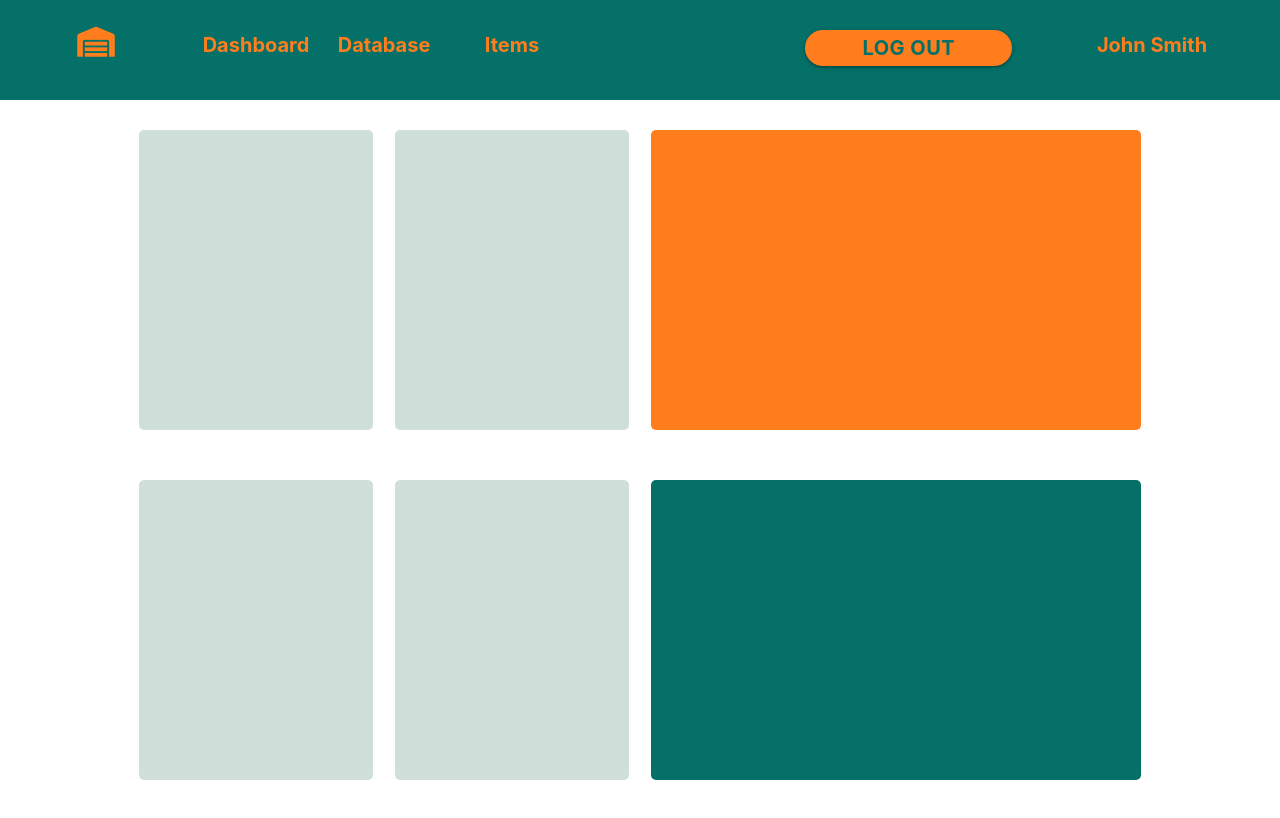
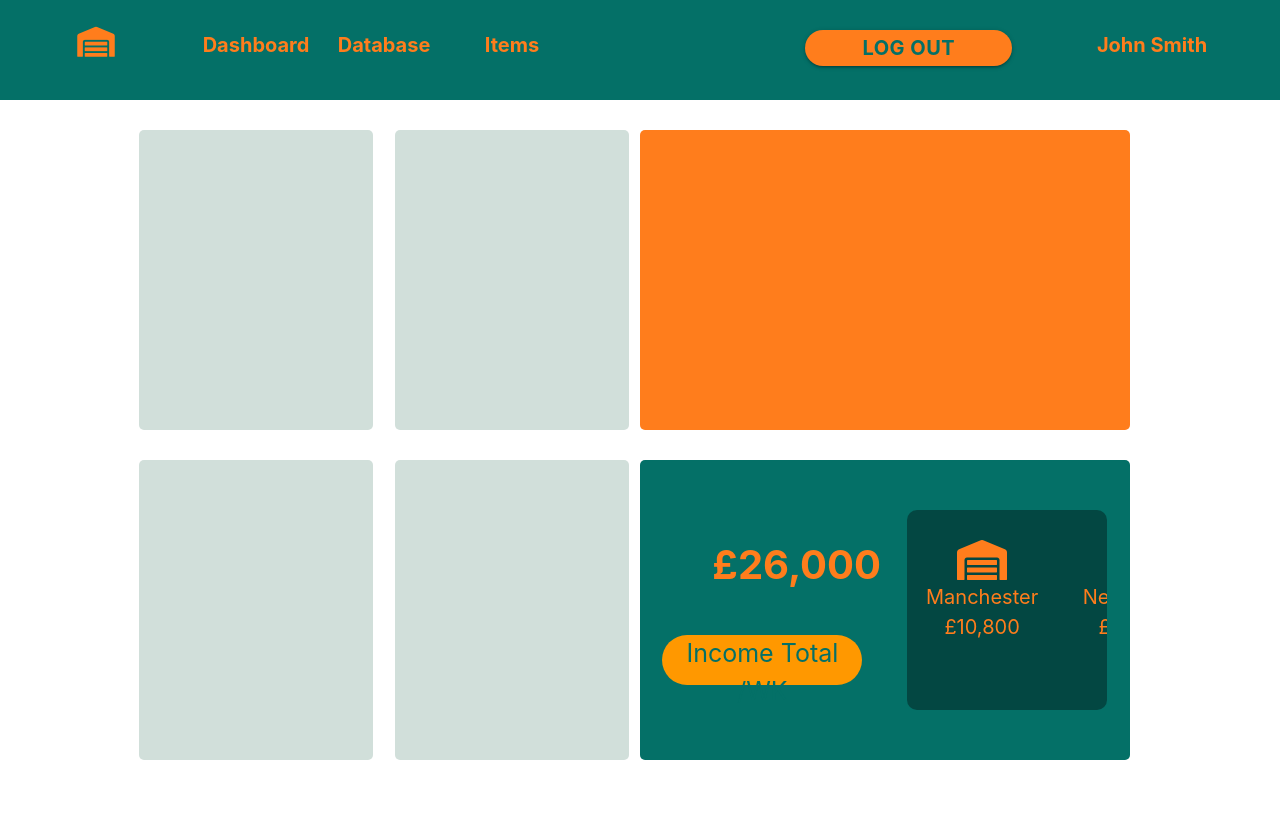
Before and after one commit to cameronduncan678/warehouseDBMS, a React (Create React App) app in the folder frontend/: page / in a window 1280 px wide. Shown: the top 818 px of the page. Built offline with nearby package versions, Linux system fonts and the light colour scheme.

Commit message:
dashbosrd income card styling

```diff
--- a/frontend/src/assets/css/App.css
+++ b/frontend/src/assets/css/App.css
@@ -1,7 +1,15 @@
-.wh-dashboard-container{width:80%;margin:0 auto}.wh-stats1{height:300px;width:100%;background:#ff7d1c;border-radius:5px}
-.wh-stats2{height:300px;width:100%;background:#047067;border-radius:5px}@media screen and (max-width:992px){.wh-stats1{height:200px}
-.wh-stats2{height:200px}}.wh-database-container{width:95%;margin:0 auto}.wh-database-filter-title{color:#047067;font-weight:bold}
-.wh-filter-bar{background:#047067;border-radius:5px}.wh-filter-widget-title{height:80px;border-radius:4px;text-align:center;font-size:20px;font-weight:bold;color:#047067;background:#ff7d1c}
+.wh-dashboard-container{width:80%;margin:0 auto}.row{margin-bottom:0 !important}
+.wh-stats1{width:100%;background:#ff7d1c;border-radius:5px}.wh-stats1-col{height:300px}
+.wh-status-title{font-size:20px;font-weight:bold;color:#047067}.wh-status-stats{height:230px}
+.wh-status-stats div{margin-top:20px;width:40%}.wh-stats2{width:100%;background:#047067;border-radius:5px}
+.wh-income{width:40%;margin-top:25px;height:250px}.wh-income-total{width:90%;margin:0 auto;height:150px}
+.wh-income-total div{text-align:center;width:100%;font-size:40px;padding:50px;font-weight:bold;color:#ff7d1c}
+.wh-income-total-text{width:90%;margin:0 auto;height:50px;text-align:center;font-size:25px;border-radius:50px;background:#ff7d1c;color:#047067}
+.wh-loc-income{height:250px}.wh-loc-income-box{width:90%;background:#034742;height:200px;margin:0 auto;margin-top:50px;overflow-x:scroll;white-space:nowrap;border-radius:10px}
+.wh-loc-income-wgt{width:150px;height:100%;display:inline-block;color:#ff7d1c}.wh-loc-income-wgt i{font-size:40px;padding-left:50px;padding-top:30px;text-align:center}
+.wh-loc-income-wgt p{font-size:20px;text-align:center;margin:0}.wh-database-container{width:95%;margin:0 auto}
+.wh-database-filter-title{color:#047067;font-weight:bold}.wh-filter-bar{background:#047067;border-radius:5px}
+.wh-filter-widget-title{height:80px;border-radius:4px;text-align:center;font-size:20px;font-weight:bold;color:#047067;background:#ff7d1c}
 .wh-filter-widget-title p{padding-top:5px}.wh-filter-btn{width:90%;height:40px;margin-top:20px;border-radius:50px;background:#047067;color:#ff7d1c;font-weight:bold}
 .wh-filter-btn:hover{background:#ff7d1c;color:#047067;border:solid 3px #047067}.wh-filter-widget-input{height:80px}
 .wh-filter-input-textbox{background:#d1dfda;height:50px;border-radius:5px;margin-top:15px}
@@ -54,6 +62,7 @@
 .wh-table-status-ok{background:green;text-align:center;color:white;font-weight:bold;width:70%;border-radius:50px;padding:5px}
 .wh-table-status-warning{background:orange;text-align:center;color:white;font-weight:bold;width:70%;border-radius:50px;padding:5px}
 .wh-table-status-over{background:red;text-align:center;color:white;font-weight:bold;width:70%;border-radius:50px;padding:5px}
+.wh-table-status-out{background:grey;text-align:center;color:white;font-weight:bold;width:70%;border-radius:50px;padding:5px}
 .wh-table-link-btn{background:#047067;text-align:center;color:white;font-weight:bold;width:40%;border-radius:10px;font-size:25px;margin:0 auto;cursor:pointer}
 .wh-table tbody td{border:solid 1px #b5c0bc}
 /*# sourceMappingURL=App.css.map */
--- a/frontend/src/assets/sass/components/DashStats.scss
+++ b/frontend/src/assets/sass/components/DashStats.scss
@@ -1,25 +1,106 @@
 @import '../import/colors.scss';
 
 .wh-stats1 {
-  height: 300px;
   width: 100%;
   background: $mainOrange;
   border-radius: 5px;
 }
 
+.wh-stats1-col{
+  height: 300px;
+}
+
+.wh-status-title{
+  font-size: 20px;
+  font-weight: bold;
+  color: $mainGreen;
+}
+
+.wh-status-stats{
+  height: 230px;
+}
+
+.wh-status-stats div{
+  margin-top: 20px;
+  width: 40%;
+}
+
 .wh-stats2 {
-  height: 300px;
   width: 100%;
   background: $mainGreen;
   border-radius: 5px;
 }
 
+.wh-income{
+  width: 40%;
+  margin-top: 25px;
+  height: 250px;
+}
+
+.wh-income-total{
+  width: 90%;
+  margin: 0 auto;
+  height: 150px;
+}
+
+.wh-income-total div{
+  text-align: center;
+  width: 100%;
+  font-size: 40px;
+  padding: 50px;
+  font-weight: bold;
+  color: $mainOrange;
+}
+
+.wh-income-total-text{
+  width: 90%;
+  margin: 0 auto;
+  height: 50px;
+  text-align: center;
+  font-size: 25px;
+  border-radius: 50px;
+  background: $mainOrange;
+  color: $mainGreen;
+}
+
+.wh-loc-income{
+  height: 250px;
+}
+
+.wh-loc-income-box{
+  width: 90%;
+  background: $darkGreen;
+  height: 200px;
+  margin: 0 auto;
+  margin-top: 50px;
+  overflow-x: scroll;
+  white-space: nowrap;
+  border-radius: 10px;
+}
+
+.wh-loc-income-wgt{
+  width: 150px;
+  height: 100%;
+  display: inline-block;
+  color: $mainOrange
+}
+
+.wh-loc-income-wgt i{
+  font-size: 40px;
+  padding-left: 50px;
+  padding-top: 30px;
+  text-align: center;
+}
+.wh-loc-income-wgt p{
+  font-size: 20px;
+  text-align: center;
+  margin: 0;
+}
+
 @media screen and (max-width: 992px) {
   .wh-stats1 {
-    height: 200px;
   }
 
   .wh-stats2 {
-    height: 200px;
   }
 }
--- a/frontend/src/assets/sass/components/Dashboard.scss
+++ b/frontend/src/assets/sass/components/Dashboard.scss
@@ -4,3 +4,7 @@
   width: 80%;
   margin: 0 auto;
 }
+
+.row{
+  margin-bottom: 0 !important;
+}
--- a/frontend/src/assets/sass/import/colors.scss
+++ b/frontend/src/assets/sass/import/colors.scss
@@ -1,4 +1,5 @@
 $mainGreen: #047067;
+$darkGreen: #034742;
 $mainOrange: #ff7d1c;
 $accentGreen: #d1dfda;
 $accentDarkGreen: #b5c0bc;
--- a/frontend/src/components/Dasboard.js
+++ b/frontend/src/components/Dasboard.js
@@ -5,9 +5,9 @@ import GraphCard from './GraphCard';
 import DashStats1 from './DashStats1';
 import DashStats2 from './DashStats2';
 
-class Dashboard extends React.Component{
-    render(){
-        return(
+class Dashboard extends React.Component {
+    render() {
+        return (
             <main className="section">
                 <section className="wh-dashboard-container">
                     <div className="row">
--- a/frontend/src/components/DashStats1.js
+++ b/frontend/src/components/DashStats1.js
@@ -1,9 +1,14 @@
 import React from 'react';
 
-class DashStats1 extends React.Component{
-    render(){
-        return(
-            <div className="wh-stats1"></div>
+class DashStats1 extends React.Component {
+    render() {
+        return (
+            <div className="wh-stats1 row">
+                <div className="col s12 m6 wh-stats1-col">
+                </div>
+                <div className="col s12 m6 wh-stats1-col">
+                </div>
+            </div>
         );
     }
 }
--- a/frontend/src/components/DashStats2.js
+++ b/frontend/src/components/DashStats2.js
@@ -1,9 +1,44 @@
 import React from 'react';
 
-class DashStats2 extends React.Component{
-    render(){
-        return(
-            <div className="wh-stats2"></div>
+class DashStats2 extends React.Component {
+    render() {
+        return (
+            <div className="wh-stats2 row">
+                <div className="col wh-income s12 m6">
+                    <div className="wh-income-total">
+                        <div>£26,000</div>
+                    </div>
+                    <div className="wh-income-total-text orange">
+                        Income Total /WK
+                    </div>
+                </div>
+                <div className="col s12 m6">
+                    <div className="wh-loc-income">
+                        <div className="wh-loc-income-box">
+                            <span className="wh-loc-income-wgt">
+                                <i className="fas fa-warehouse"></i>
+                                <p>Manchester</p>
+                                <p>£10,800</p>
+                            </span>
+                            <span className="wh-loc-income-wgt">
+                                <i className="fas fa-warehouse"></i>
+                                <p>Newcastle</p>
+                                <p>£2,600</p>
+                            </span>
+                            <span className="wh-loc-income-wgt">
+                                <i className="fas fa-warehouse"></i>
+                                <p>Edinburgh</p>
+                                <p>£7,000</p>
+                            </span>
+                            <span className="wh-loc-income-wgt">
+                                <i className="fas fa-warehouse"></i>
+                                <p>Aberdeen</p>
+                                <p>£9,000</p>
+                            </span>
+                        </div>
+                    </div>
+                </div>
+            </div>
         );
     }
 }
--- a/frontend/src/components/DataItems.js
+++ b/frontend/src/components/DataItems.js
@@ -13,7 +13,7 @@ class DataItems extends React.Component {
                             <tr>
                                 <th className="wh-dataitem-header-1">Name Here</th>
                                 <th className="wh-dataitem-header-2">Amount</th>
-                                <th className="wh-dataitem-header-2">Price/day</th>
+                                <th className="wh-dataitem-header-2">Price/WK</th>
                             </tr>
                         </thead>
                         <tbody className="wh-dataitem-body">
--- a/frontend/src/components/Table.js
+++ b/frontend/src/components/Table.js
@@ -10,7 +10,7 @@ class Table extends React.Component {
                             <th className="wh-table-header-1">Order ID</th>
                             <th className="wh-table-header-2">Name</th>
                             <th className="wh-table-header-3">Item Amount</th>
-                            <th className="wh-table-header-price">Price/day</th>
+                            <th className="wh-table-header-price">Price/WK</th>
                             <th className="wh-table-header-4">Deadline</th>
                             <th className="wh-table-header-5">Status</th>
                             <th className="wh-table-header-6">Location</th>
```
Also changed, not shown: frontend/src/assets/sass/components/Table.scss (+10 -0 lines), 2 other files (tests, documents, lock files or other folders).
